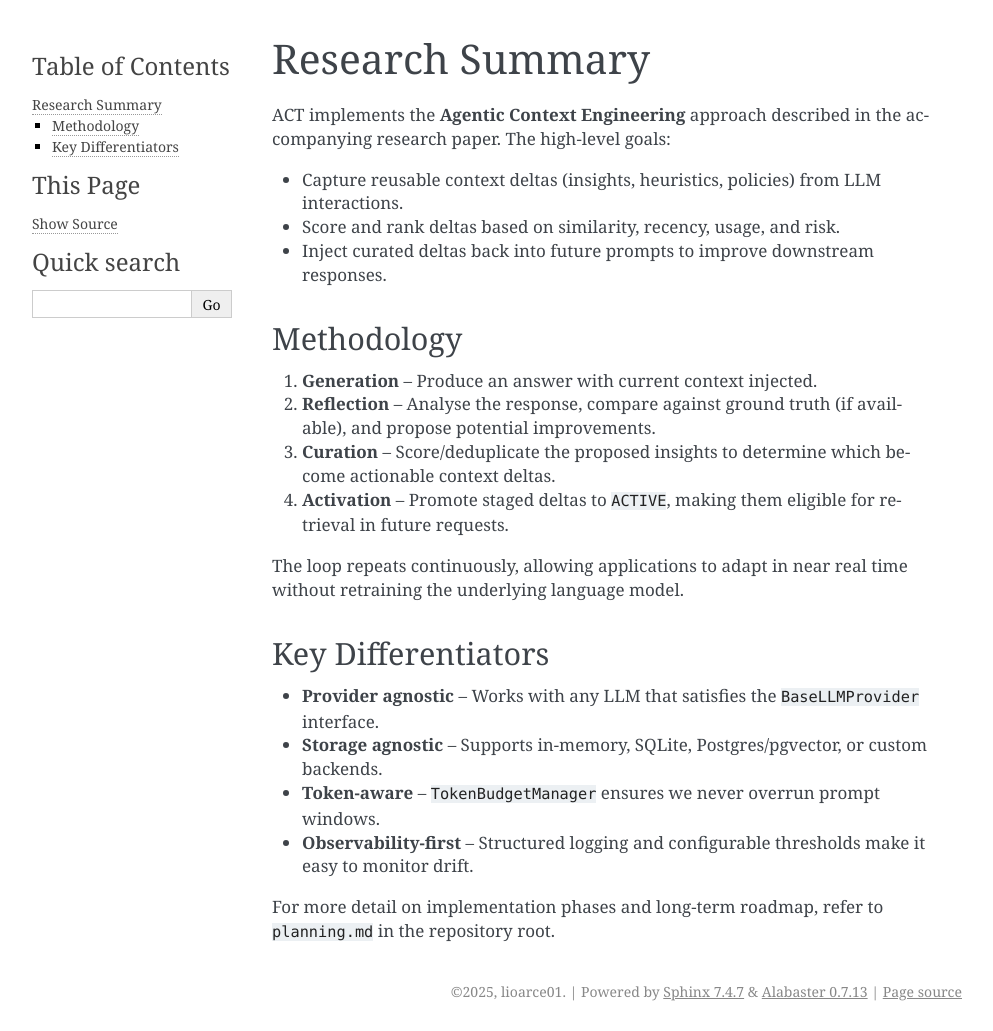
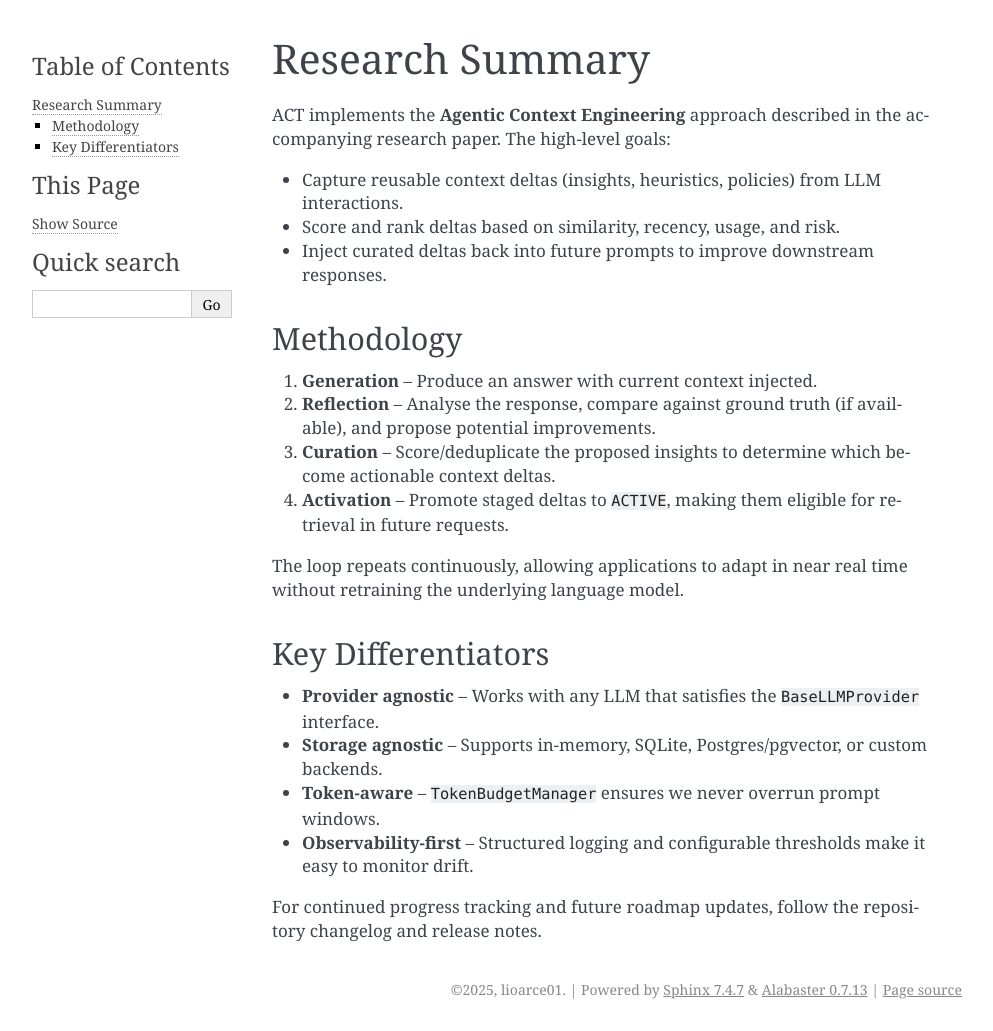
Before and after one commit to lioarce01/agentic-context-toolkit, a Sphinx documentation site: the page built from docs/research/paper-summary.md, in a window 1280 px wide. Shown: the whole page, without its empty margins (148-1141 px from the left). Built offline with Sphinx 7.4.7, drawn with Linux system fonts in a browser that asks for light colours.

```diff
--- a/docs/research/paper-summary.md
+++ b/docs/research/paper-summary.md
@@ -22,4 +22,4 @@
 - **Token-aware** – `TokenBudgetManager` ensures we never overrun prompt windows.
 - **Observability-first** – Structured logging and configurable thresholds make it easy to monitor drift.
 
-For more detail on implementation phases and long-term roadmap, refer to `planning.md` in the repository root.
+For continued progress tracking and future roadmap updates, follow the repository changelog and release notes.
```
